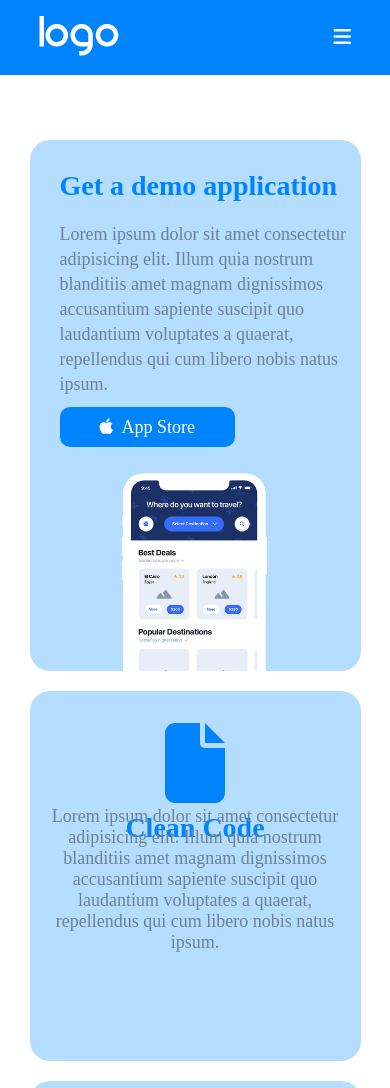
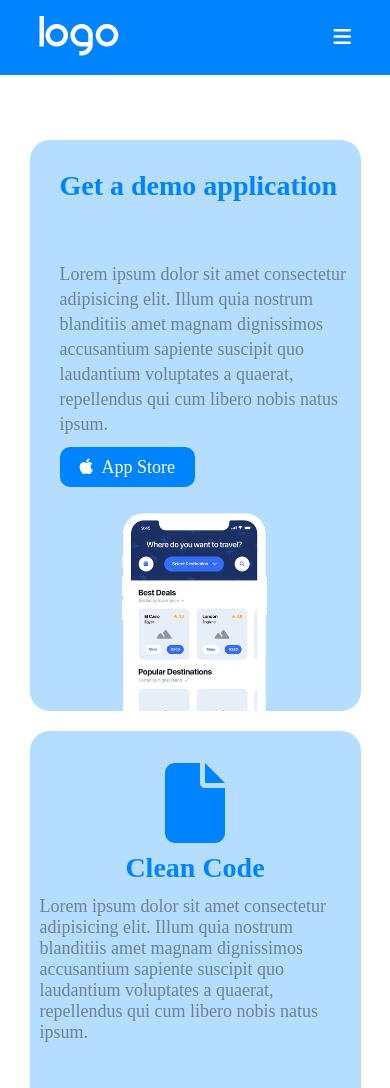
Before and after one commit to IbraChar03/htmlcss-responsive-layout, a plain HTML site: page index.html in a window 390 px wide. Shown: the top 1088 px of the page. Drawn offline with Linux system fonts and the light colour scheme.

Commit message:
responsive

```diff
--- a/css/style.css
+++ b/css/style.css
@@ -1018,6 +1018,34 @@ footer{
        /* background-color: brown; */
 
     }
+    .apple{
+        background-color: #0084fd;
+        padding: 10px 20px;
+        font-size: 20px;
+        border-radius: 10px;
+        margin-top: 30px;
+        text-decoration: none;
+        color: white;
+        font-size: 18px;
+
+    }
+    .parag2{
+        font-size: 18px;
+        text-align: left;
+        color: #6b8296;
+        /* margin: 20px 0; */
+        margin-top: 60px;
+
+
+    }
+    .parag{
+        font-size: 18px;
+        text-align: left;
+        color: #6b8296;
+        /* margin: 20px 0; */
+        line-height: 25px;
+        margin-top: 60px;
+    }
     .text-card{
         width: calc(100% - 20px);
         height: 70%;
```
